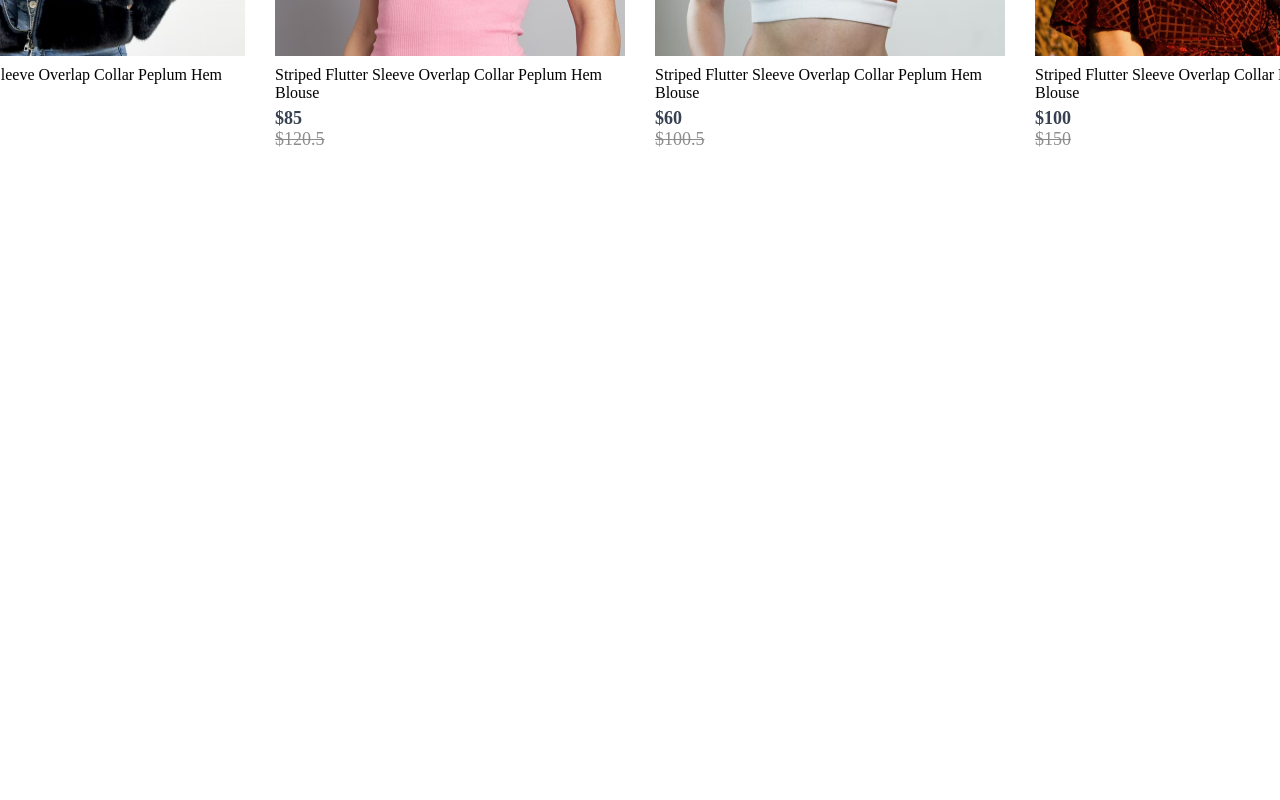
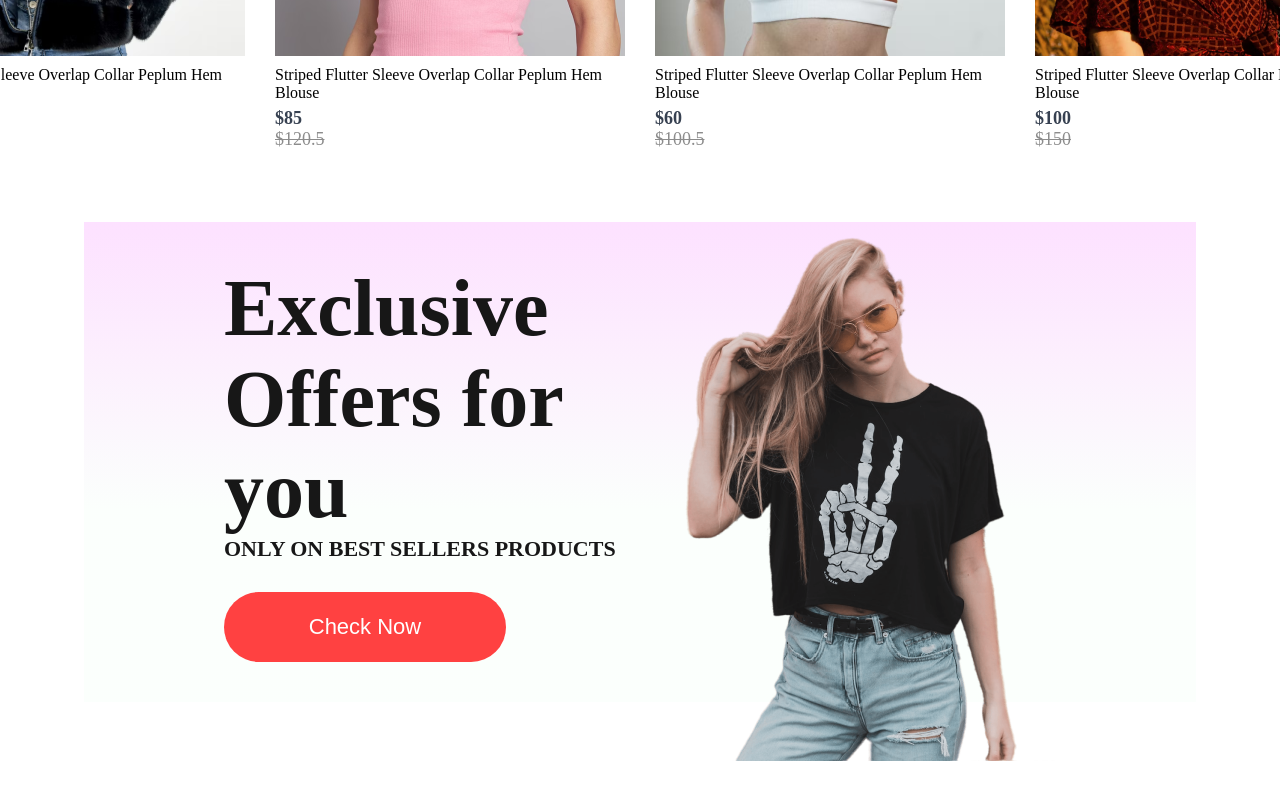
Before and after one commit to PrincyChauhan/e-commerce, a React (Create React App) app in the folder frontend/: page / in a window 1280 px wide. Shown: the part 1395-2195 px from the top of the page. Before the commit the page ends 1617 px from the top, so only its background shows below. Built offline with nearby package versions, Linux system fonts and the light colour scheme.

Commit message:
Added Offers

```diff
--- /dev/null
+++ b/frontend/src/Components/Offers/Offers.css
@@ -0,0 +1,49 @@
+.offers {
+    width: 65%;
+    height: 60vh;
+    display: flex;
+    margin: auto;
+    padding: 0px 140px;
+    margin-bottom: 150px;
+    background: linear-gradient(180deg, #fde1ff, #e1ffea22 60%);
+}
+
+.offers-left {
+    flex: 1;
+    display: flex;
+    flex-direction: column;
+    justify-content: center;
+}
+
+.offers-left h1 {
+    color: #171717;
+    font-size: 80px;
+    font-weight: 600;
+}
+
+.offers-left p {
+    color: #171717;
+    font-size: 22px;
+    font-weight: 600;
+}
+
+.offers-left button {
+    width: 282px;
+    height: 70px;
+    border-radius: 35px;
+    background: #ff4141;
+    font-size: 22px;
+    font-weight: 500;
+    color: white;
+    border: none;
+    margin-top: 30px;
+    cursor: pointer;
+}
+
+.offers-right {
+    flex: 1;
+    display: flex;
+    align-items: center;
+    justify-content: flex-end;
+    padding-top: 50px;
+}
--- /dev/null
+++ b/frontend/src/Components/Offers/Offers.jsx
@@ -0,0 +1,21 @@
+import React from 'react'
+import './Offers.css'
+import exclusive_image from '../Assets/exclusive_image.png'
+
+const Offers = () => {
+  return (
+    <div className='offers'>
+        <div className="offers-left">
+            <h1>Exclusive</h1>
+            <h1>Offers for you</h1>
+            <p>ONLY ON BEST SELLERS PRODUCTS</p>
+            <button>Check Now</button>
+        </div>
+        <div className="offers-right">
+    <img src={exclusive_image} alt="" />
+</div>
+    </div>
+  )
+}
+
+export default Offers
--- a/frontend/src/Pages/Shop.jsx
+++ b/frontend/src/Pages/Shop.jsx
@@ -1,12 +1,14 @@
 import React from 'react'
 import Hero from '../Components/Hero/Hero'
 import Popular from '../Components/Popular/Popular'
+import Offers from '../Components/Offers/Offers'
 
 export const Shop=()=>{
   return (
     <div>
       <Hero/>
       <Popular/>
+      <Offers/>
     </div>
   )
 }
```
